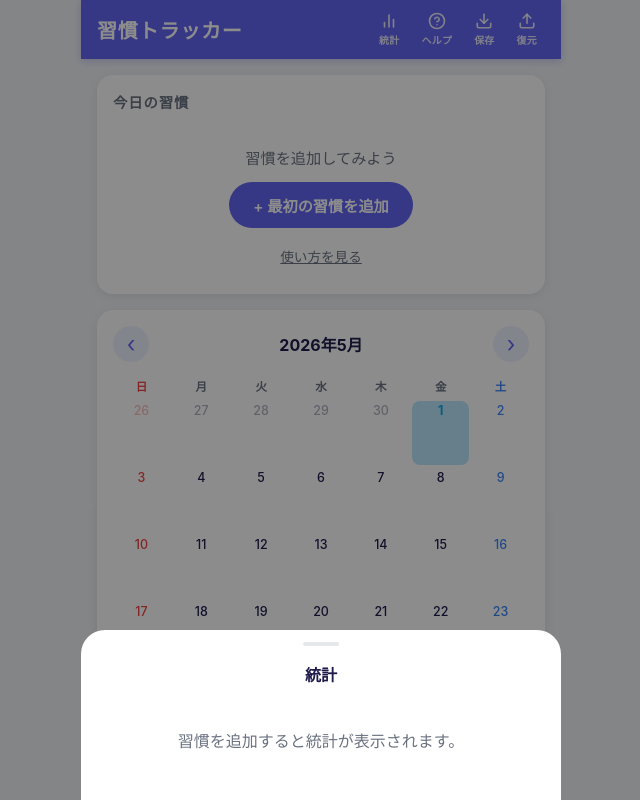
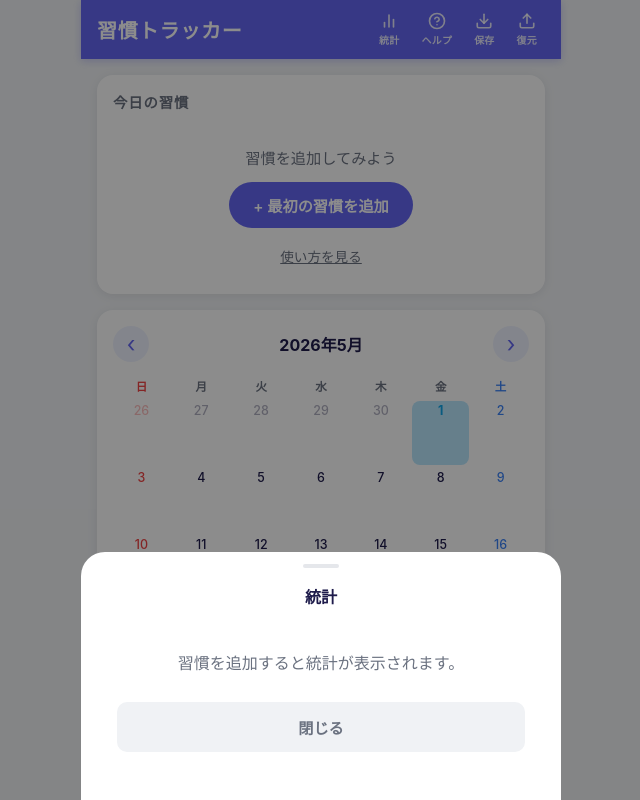
Before and after one commit to Junkoma2/habit-tracker, a React (Vite) app: page / in a window 1280 px wide. Both pictures are taken after a click on the button "統計". Shown: the whole page, without its empty margins (319-959 px from the left). Built offline with nearby package versions, Linux system fonts and the light colour scheme.

Commit message:
統計画面に閉じるボタン追加・保存復元に確認モーダル追加

```diff
--- a/src/App.jsx
+++ b/src/App.jsx
@@ -73,6 +73,8 @@ export default function App() {
   const [editMode, setEditMode] = useState(false)
   const [showHelp, setShowHelp] = useState(false)
   const [showStats, setShowStats] = useState(false)
+  const [showExportConfirm, setShowExportConfirm] = useState(false)
+  const [showImportConfirm, setShowImportConfirm] = useState(false)
   const [importConfirm, setImportConfirm] = useState(null)
   const [importError, setImportError] = useState(null)
 
@@ -209,7 +211,7 @@ export default function App() {
             </svg>
             <span>ヘルプ</span>
           </button>
-          <button className="header-btn" onClick={handleExport} title="バックアップ">
+          <button className="header-btn" onClick={() => setShowExportConfirm(true)} title="バックアップ">
             <svg width="18" height="18" viewBox="0 0 24 24" fill="none" stroke="currentColor" strokeWidth="2.2" strokeLinecap="round" strokeLinejoin="round">
               <path d="M21 15v4a2 2 0 0 1-2 2H5a2 2 0 0 1-2-2v-4" />
               <polyline points="7 10 12 15 17 10" />
@@ -217,7 +219,7 @@ export default function App() {
             </svg>
             <span>保存</span>
           </button>
-          <button className="header-btn" onClick={handleImportClick} title="復元">
+          <button className="header-btn" onClick={() => setShowImportConfirm(true)} title="復元">
             <svg width="18" height="18" viewBox="0 0 24 24" fill="none" stroke="currentColor" strokeWidth="2.2" strokeLinecap="round" strokeLinejoin="round">
               <path d="M21 15v4a2 2 0 0 1-2 2H5a2 2 0 0 1-2-2v-4" />
               <polyline points="17 8 12 3 7 8" />
@@ -362,6 +364,26 @@ export default function App() {
         <HelpModal onClose={() => setShowHelp(false)} />
       )}
 
+      {showExportConfirm && (
+        <ConfirmModal
+          message="バックアップファイルをダウンロードします。"
+          confirmLabel="ダウンロード"
+          danger={false}
+          onConfirm={() => { handleExport(); setShowExportConfirm(false) }}
+          onClose={() => setShowExportConfirm(false)}
+        />
+      )}
+
+      {showImportConfirm && (
+        <ConfirmModal
+          message={`バックアップファイルを選択して復元します。\n現在のデータは上書きされます。`}
+          confirmLabel="ファイルを選択"
+          danger={true}
+          onConfirm={() => { setShowImportConfirm(false); handleImportClick() }}
+          onClose={() => setShowImportConfirm(false)}
+        />
+      )}
+
       {importConfirm && (
         <ConfirmModal
           message={`「${importConfirm.filename}」をインポートします。\n現在のデータはすべて上書きされます。よろしいですか？`}
--- a/src/components/StatsModal.css
+++ b/src/components/StatsModal.css
@@ -61,3 +61,17 @@
   color: var(--color-text-secondary);
   text-align: center;
 }
+
+.stats-close-wrap {
+  padding: 4px 16px 24px;
+}
+
+.stats-close-btn {
+  width: 100%;
+  padding: 14px;
+  border-radius: var(--radius-sm);
+  background: var(--color-bg);
+  color: var(--color-text-secondary);
+  font-size: 0.95rem;
+  font-weight: 600;
+}
--- a/src/components/StatsModal.jsx
+++ b/src/components/StatsModal.jsx
@@ -73,6 +73,9 @@ export default function StatsModal({ habits, records, onClose }) {
           })}
         </div>
       )}
+      <div className="stats-close-wrap">
+        <button className="stats-close-btn" onClick={onClose}>閉じる</button>
+      </div>
     </Modal>
   )
 }
```
